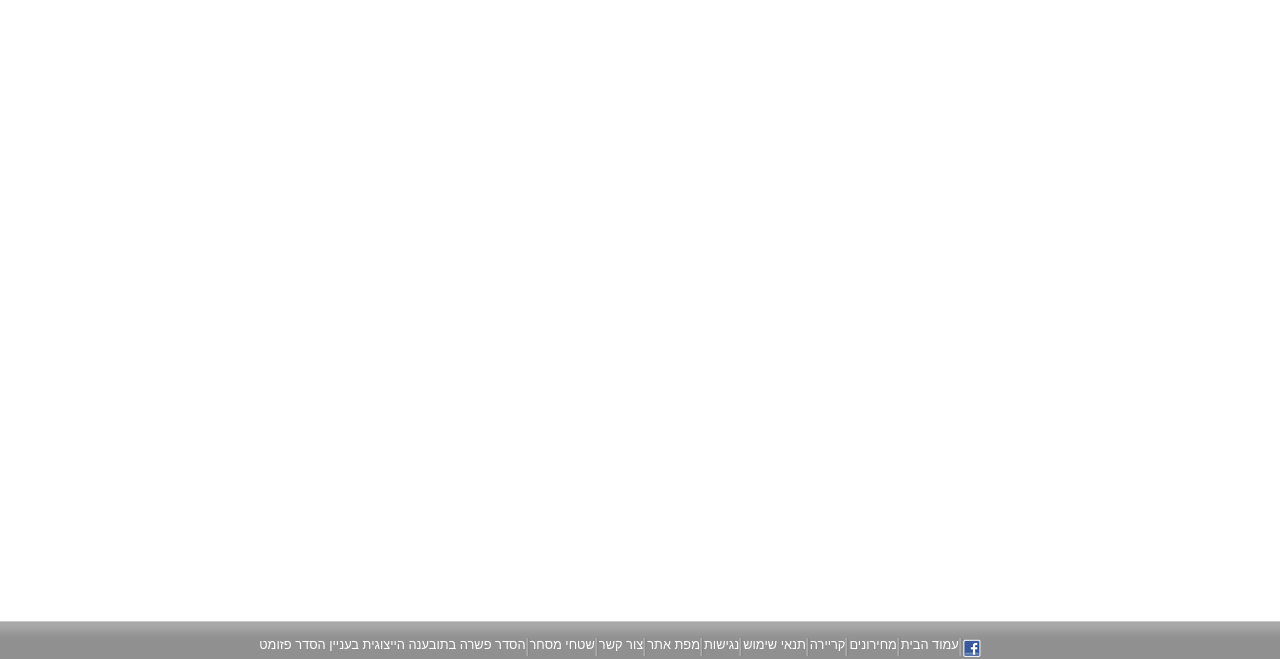
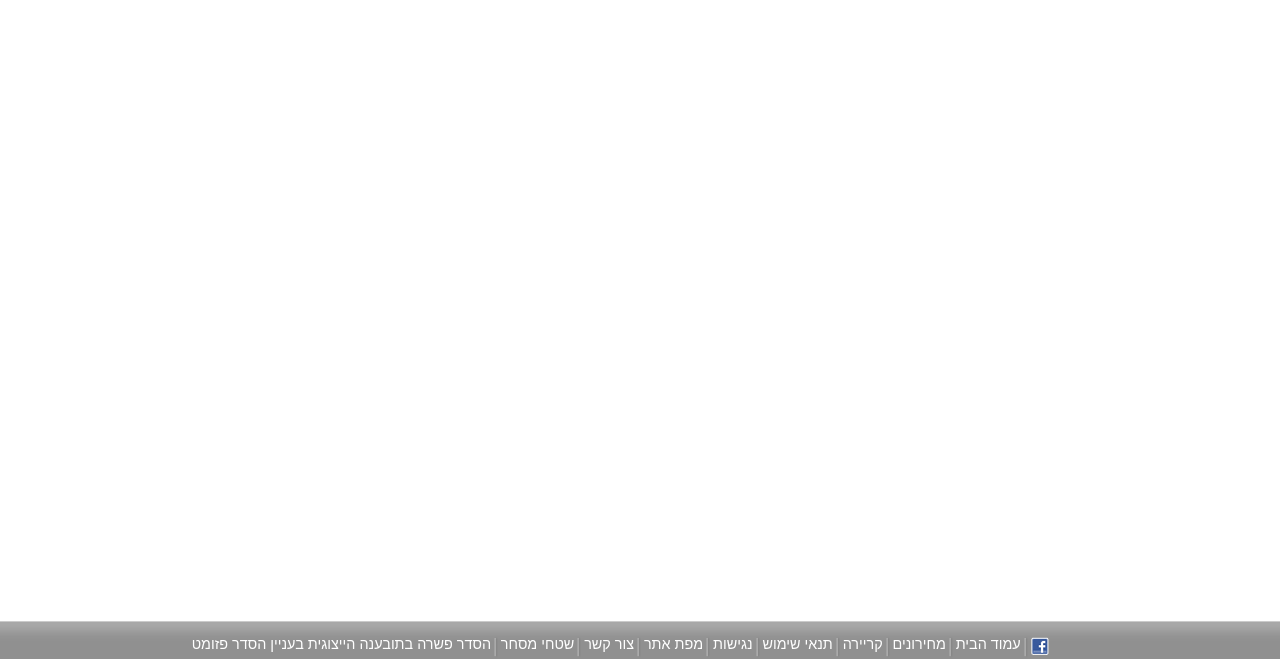
Before and after one commit to ATHasman/FED-mid-Exercise, a plain HTML site: page index.html in a window 1280 px wide. Shown: the part 141-800 px from the top of the page. Drawn offline with Linux system fonts and the light colour scheme.

Commit message:
footer menu style edit

```diff
--- a/style.css
+++ b/style.css
@@ -134,14 +134,14 @@ footer  {
 }
 
 footer .footer-menu {
-    padding-bottom: 0;
+    padding-bottom: 5%;
     width: 100%;
 }
 
 .footer-menu .flex-menu   {
     display: flex;
-    justify-content: center;
-    align-items: center;
+    justify-content: space-around;
+    align-items: top;
 }
 
 .footer-menu > .flex-menu li, .footer-menu > .flex-menu li a  {
@@ -150,7 +150,8 @@ footer .footer-menu {
     text-decoration: none;
     color: white;
     margin-bottom: 0.5em;
-    font-size: 0.8rem;
+    font-size: 0.9rem;
+
 }
 
 .footer-menu > .flex-menu li a:hover    {
```
